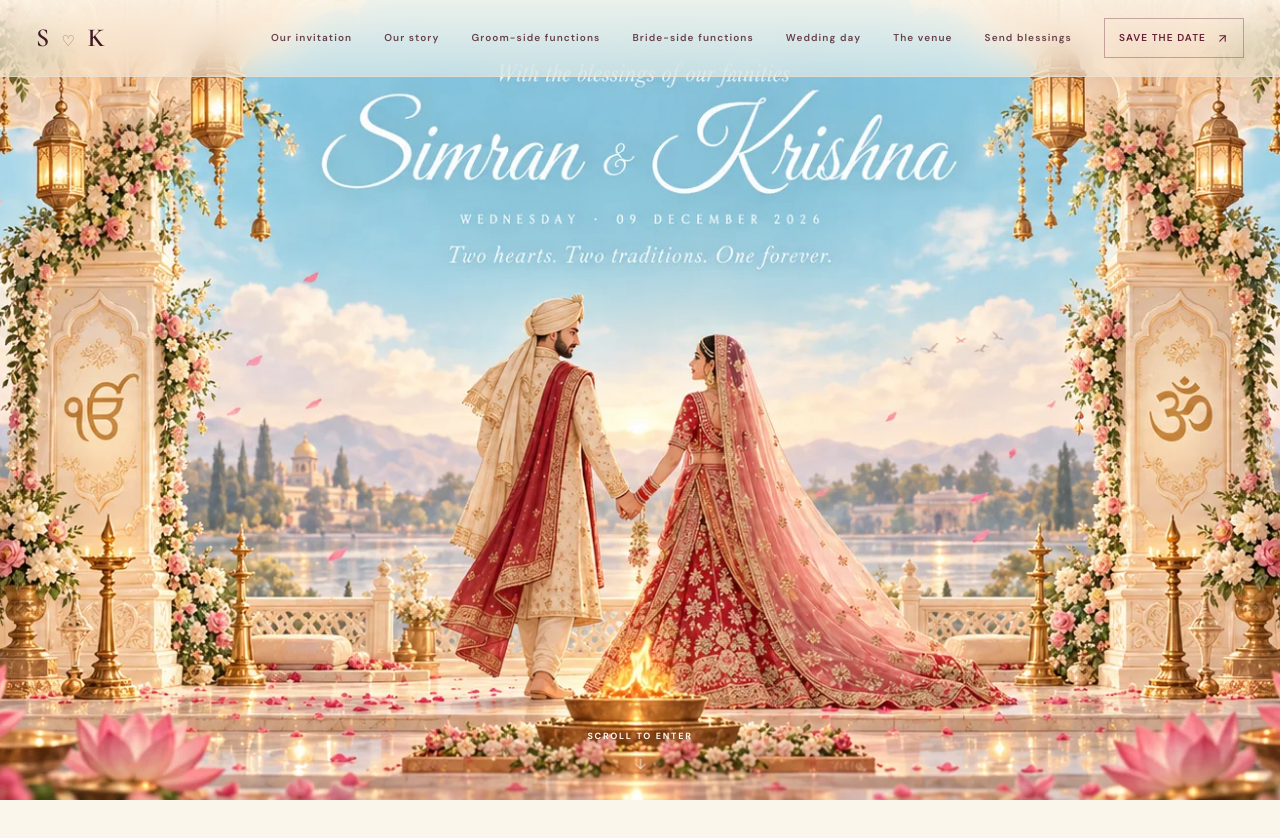
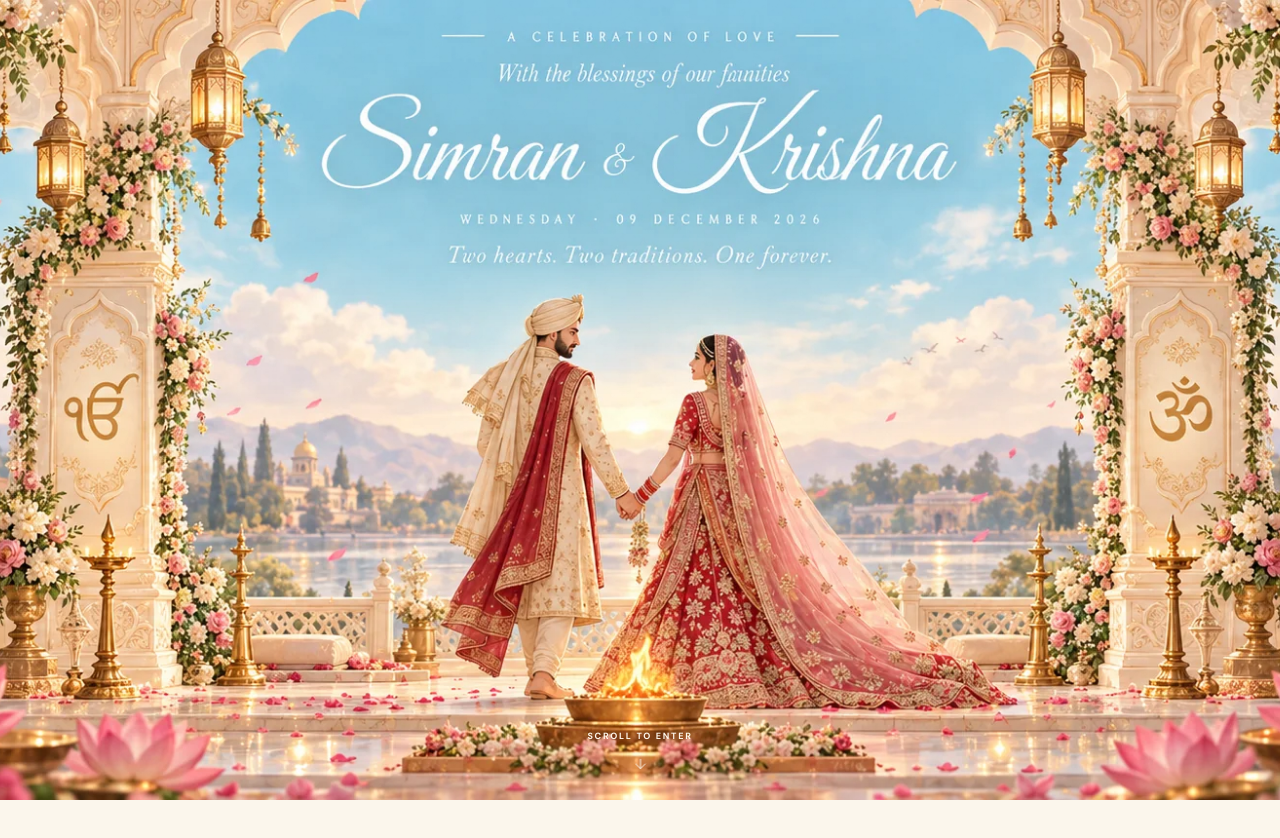
Before and after one commit to Mr-krishu/Simkri, a React (Vite) app: page / in a window 1280 px wide. Shown: the top 838 px of the page. Built offline with nearby package versions, Linux system fonts and the light colour scheme; the HTML template or start-up script is replaced by a standard one.

Commit message:
Remove navigation header from wedding invitation

```diff
--- a/src/App.tsx
+++ b/src/App.tsx
@@ -1,6 +1,6 @@
 import { useEffect, useRef, useState } from 'react'
 import { AnimatePresence, motion, useScroll, useTransform } from 'framer-motion'
-import { ArrowDown, ArrowUpRight, CalendarDays, Check, ChevronLeft, ChevronRight, Copy, Heart, MapPin, Menu, Navigation, Sparkles, X } from 'lucide-react'
+import { ArrowDown, ArrowUpRight, CalendarDays, Check, ChevronLeft, ChevronRight, Copy, Heart, MapPin, Navigation, Sparkles } from 'lucide-react'
 
 // Wedding information lives here for easy customization.
 const WEDDING = {
@@ -783,33 +783,9 @@ function FooterInvitation() {
   )
 }
 
-function Header() {
-  const [menuOpen, setMenuOpen] = useState(false)
-  const links = [
-    { href: '#invitation', label: 'Our invitation' },
-    { href: '#our-story', label: 'Our story' },
-    { href: '#groom-traditions', label: 'Groom-side functions' },
-    { href: '#bride-traditions', label: 'Bride-side functions' },
-    { href: '#celebrations', label: 'Wedding day' },
-    { href: '#venue', label: 'The venue' },
-    { href: '#wishes', label: 'Send blessings' },
-  ]
-  return (
-    <header className="site-header">
-      <a href="#home" className="header-mark" aria-label="Simran and Krishna, back to top">S <span>♡</span> K</a>
-      <nav className={`header-nav ${menuOpen ? 'nav-open' : ''}`} aria-label="Primary navigation">
-        {links.map((link) => <a key={link.href} href={link.href} onClick={() => setMenuOpen(false)}>{link.label}</a>)}
-        <a className="header-rsvp" href="#save-the-date" onClick={() => setMenuOpen(false)}>SAVE THE DATE <ArrowUpRight size={13}/></a>
-      </nav>
-      <button className="mobile-menu-toggle" type="button" aria-label={menuOpen ? 'Close menu' : 'Open menu'} aria-expanded={menuOpen} onClick={() => setMenuOpen(!menuOpen)}>{menuOpen ? <X size={22}/> : <Menu size={22}/>}</button>
-    </header>
-  )
-}
-
 function App() {
   return (
     <div className="site-shell">
-      <Header />
       <GatewayHero />
       <main>
         <Invitation />
```
